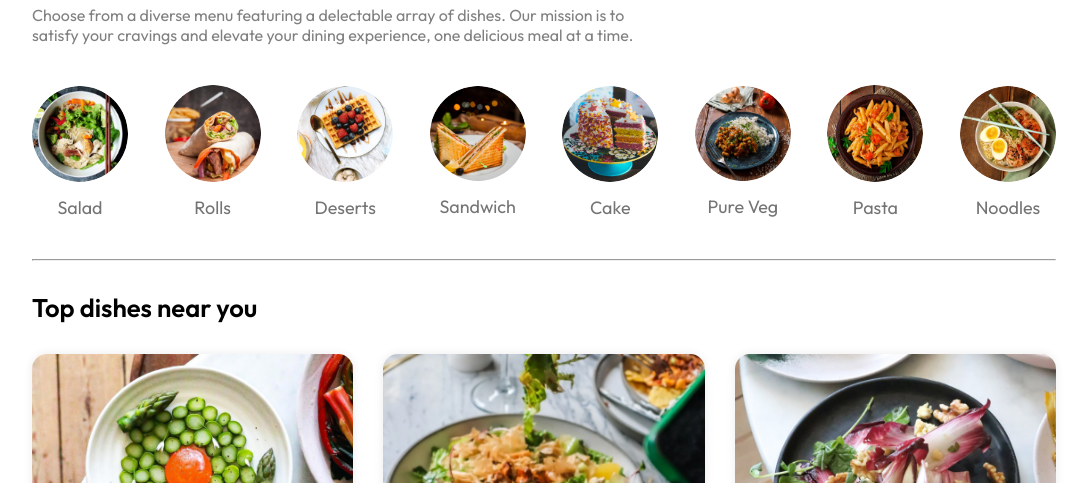
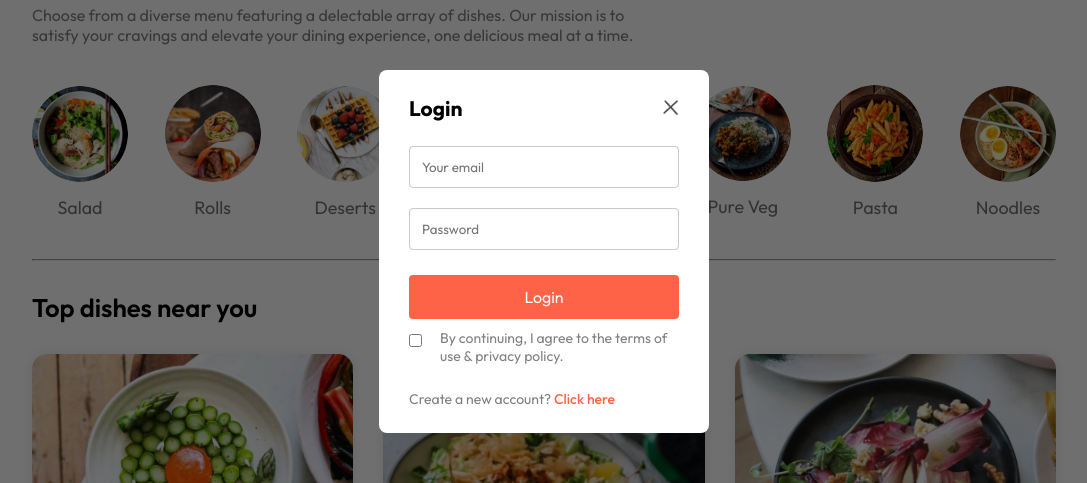
Before and after one commit to kanako-110/food-del, a React (Vite) app in the folder food-del-frontend/: page / in a window 1280 px wide. Both pictures are taken after a click on the button "sign in". Shown: the part 149-632 px from the top of the page, without its empty margins (96-1183 px from the left). Built offline with nearby package versions, Linux system fonts and the light colour scheme.

Commit message:
✨ Feat: signup login layout

```diff
--- a/food-del-frontend/src/App.jsx
+++ b/food-del-frontend/src/App.jsx
@@ -1,15 +1,19 @@
-import React from "react";
+import React, { useState } from "react";
 import Navbar from "@/components/Navbar/Navbar.jsx";
 import { Route, Routes } from "react-router-dom";
 import Home from "@/pages/Home/Home.jsx";
 import Cart from "@/pages/Cart/Cart.jsx";
 import PlaceOrder from "@/pages/PlaceOrder/PlaceOrder.jsx";
 import Footer from "@/components/Footer/Footer.jsx";
+import LoginPopup from "@/components/LoginPopup/LoginPopup.jsx";
+
 const App = () => {
+  const [showLogin, setShowLogin] = useState(false);
   return (
     <>
+      {showLogin ? <LoginPopup setShowLogin={setShowLogin} /> : <></>}
       <div className="app">
-        <Navbar />
+        <Navbar setShowLogin={setShowLogin} />
         <Routes>
           <Route path="/" element={<Home />} />
           <Route path="/cart" element={<Cart />} />
--- /dev/null
+++ b/food-del-frontend/src/components/LoginPopup/LoginPopup.css
@@ -0,0 +1,74 @@
+.login-popup {
+  position: absolute;
+  z-index: 1;
+  width: 100%;
+  height: 100%;
+  background-color: #00000090;
+  display: grid;
+}
+
+.login-popup-container {
+  place-self: center;
+  width: max(23vw, 330px);
+  color: #808080;
+  background-color: white;
+  display: flex;
+  flex-direction: column;
+  gap: 25px;
+  padding: 25px 30px;
+  border-radius: 8px;
+  font-size: 14px;
+  animation: fadeIn 0.5s;
+}
+
+.login-popup-title {
+  display: flex;
+  justify-content: space-between;
+  align-items: center;
+  color: black;
+}
+
+.login-popup-title img {
+  width: 16px;
+  cursor: pointer;
+}
+
+.login-popup-inputs {
+  display: flex;
+  flex-direction: column;
+  gap: 20px;
+}
+
+.login-popup-inputs input {
+  outline: none;
+  border: 1px solid #c9c9c9;
+  padding: 12px;
+  border-radius: 4px;
+}
+
+.login-popup-container button {
+  border: none;
+  padding: 12px;
+  border-radius: 4px;
+  color: white;
+  background-color: tomato;
+  font-size: 16px;
+  cursor: pointer;
+}
+
+.login-popup-condition {
+  display: flex;
+  align-items: start;
+  gap: 18px;
+  margin-top: -15px;
+}
+
+.login-popup-condition input {
+  margin-top: 5px;
+}
+
+.login-popup p span {
+  color: tomato;
+  font-weight: 500;
+  cursor: pointer;
+}
--- /dev/null
+++ b/food-del-frontend/src/components/LoginPopup/LoginPopup.jsx
@@ -0,0 +1,50 @@
+import React, { useState } from "react";
+import "./LoginPopup.css";
+import { assets } from "@/assets/assets.js";
+
+const LoginPopup = ({ setShowLogin }) => {
+  const [currentState, setCurrentState] = useState("Login");
+
+  return (
+    <div className="login-popup">
+      <form className="login-popup-container">
+        <div className="login-popup-title">
+          <h2>{currentState}</h2>
+          <img
+            onClick={() => setShowLogin(false)}
+            src={assets.cross_icon}
+            alt="close"
+          />
+        </div>
+        <div className="login-popup-inputs">
+          {currentState === "Login" ? (
+            <></>
+          ) : (
+            <input type="text" placeholder="Your name" required />
+          )}
+          <input type="email" placeholder="Your email" required />
+          <input type="password" placeholder="Password" required />
+        </div>
+        <button>{currentState === "Login" ? "Login" : "Create account"}</button>
+        <div className="login-popup-condition">
+          {/* use label */}
+          <input type="checkbox" />
+          <p>By continuing, I agree to the terms of use & privacy policy.</p>
+        </div>
+        {currentState === "Login" ? (
+          <p>
+            Create a new account?{" "}
+            <span onClick={() => setCurrentState("Sign Up")}>Click here</span>
+          </p>
+        ) : (
+          <p>
+            Already have an account?{" "}
+            <span onClick={() => setCurrentState("Login")}>Login here</span>
+          </p>
+        )}
+      </form>
+    </div>
+  );
+};
+
+export default LoginPopup;
--- a/food-del-frontend/src/components/Navbar/Navbar.jsx
+++ b/food-del-frontend/src/components/Navbar/Navbar.jsx
@@ -3,7 +3,7 @@
 import { assets } from "@/assets/assets";
 import { Link } from "react-router-dom";
 
-const Navbar = () => {
+const Navbar = ({ setShowLogin }) => {
   const [menu, setMenu] = useState("home");
   return (
     <div className="navbar">
@@ -44,7 +44,7 @@
           <img src={assets.basket_icon} alt="" />
           <div className="dot" />
         </div>
-        <button>sign in</button>
+        <button onClick={() => setShowLogin(true)}>sign in</button>
       </div>
     </div>
   );
```
